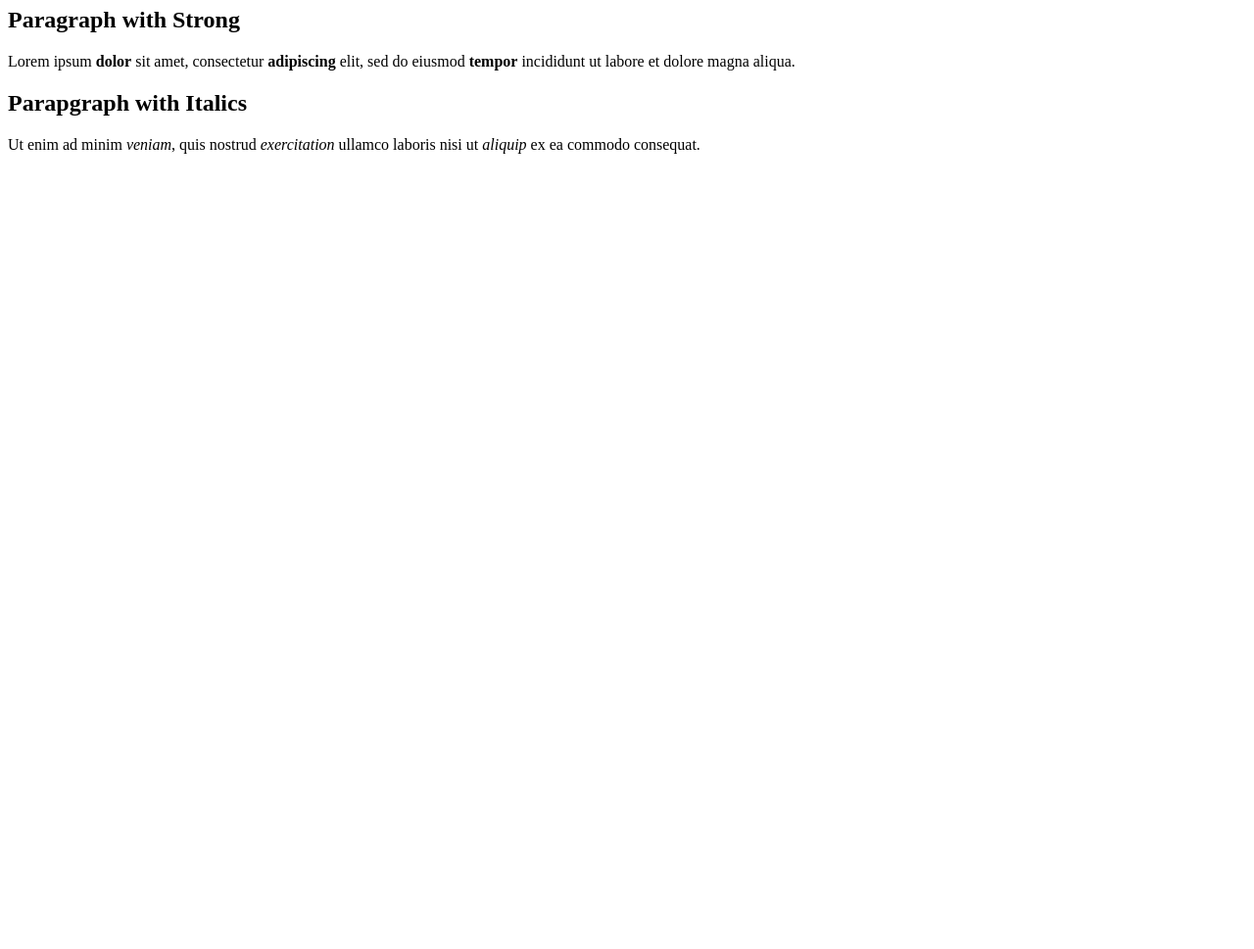
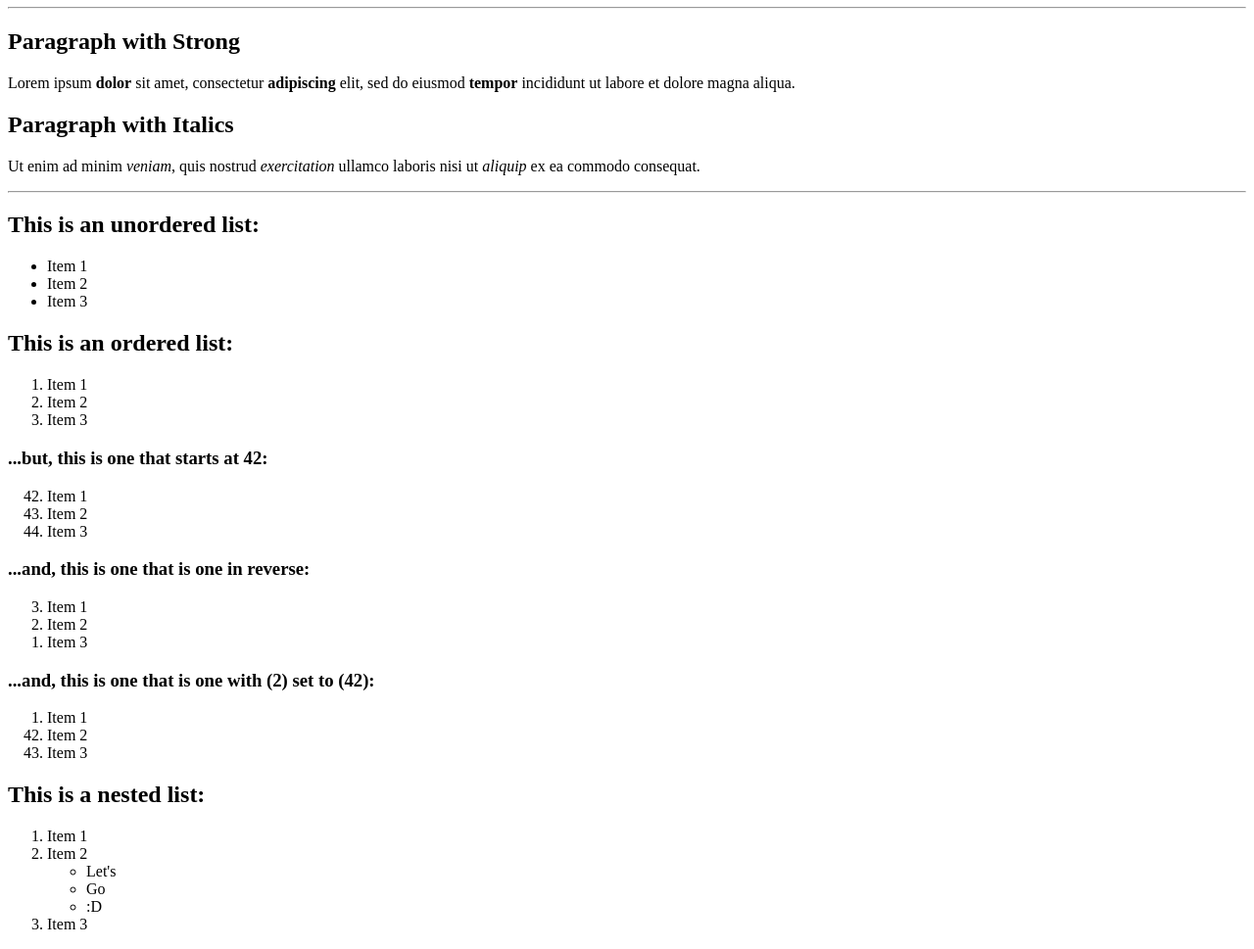
Before and after one commit to cassxw/TheOdinProject, a plain HTML site: page html-boilerplate/index.html in a window 1280 px wide. Shown: the part 73-1042 px from the top of the page at 98% size. Before the commit the page ends 800 px from the top, so only its background shows below. Drawn offline with Linux system fonts and the light colour scheme.

Commit message:
Finished 'Lists' HTML Foundations

```diff
--- a/html-boilerplate/index.html
+++ b/html-boilerplate/index.html
@@ -9,14 +9,67 @@
 
     <body>
         <!-- I looooove HTML -->
-        <h1>Hello World! (Nested in body)</h1>
+        <h1>Hello World!</h1>
+
+        <hr>
 
         <h2>Paragraph with Strong</h2>
         <p>Lorem ipsum <strong>dolor</strong> sit amet, consectetur <strong>adipiscing</strong> elit, sed do eiusmod <strong>tempor</strong> incididunt ut labore et dolore magna aliqua.</p>
 
-        <h2>Parapgraph with Italics</h2>
+        <h2>Paragraph with Italics</h2>
         <p>Ut enim ad minim <em>veniam</em>, quis nostrud <em>exercitation</em> ullamco laboris nisi ut <em>aliquip</em> ex ea commodo consequat.</p>
         <!-- yay -->
+
+        <hr>
+
+        <h2>This is an unordered list:</h2>
+        <ul>
+            <li>Item 1</li>
+            <li>Item 2</li>
+            <li>Item 3</li>
+        </ul>
+
+        <h2>This is an ordered list:</h2>
+        <ol>
+            <li>Item 1</li>
+            <li>Item 2</li>
+            <li>Item 3</li>
+        </ol>
+
+            <h3>...but, this is one that starts at 42:</h3>
+            <ol start="42">
+                <li>Item 1</li>
+                <li>Item 2</li>
+                <li>Item 3</li>
+            </ol>
+
+            <h3>...and, this is one that is one in reverse:</h3>
+            <ol reversed>
+                <li>Item 1</li>
+                <li>Item 2</li>
+                <li>Item 3</li>
+            </ol>
+
+            <h3>...and, this is one that is one with (2) set to (42):</h3>
+            <ol>
+                <li>Item 1</li>
+                <li value="42">Item 2</li>
+                <li>Item 3</li>
+            </ol>
+
+        <h2>This is a nested list:</h2>
+        <ol>
+            <li>Item 1</li>
+            <li>Item 2
+                <ul>
+                    <li>Let's</li>
+                    <li>Go</li>
+                    <li>:D</li>
+                </ul>
+            </li>
+            <li>Item 3</li>
+        </ol>
+
     </body>
 
 </html>
```
